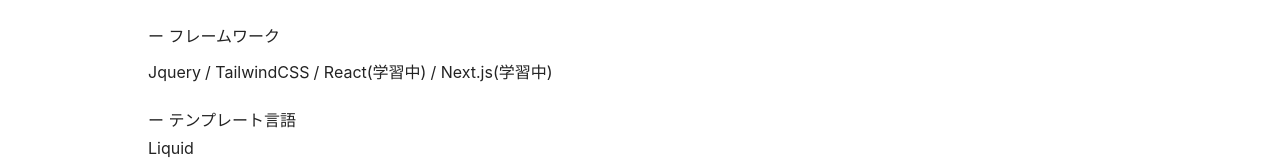
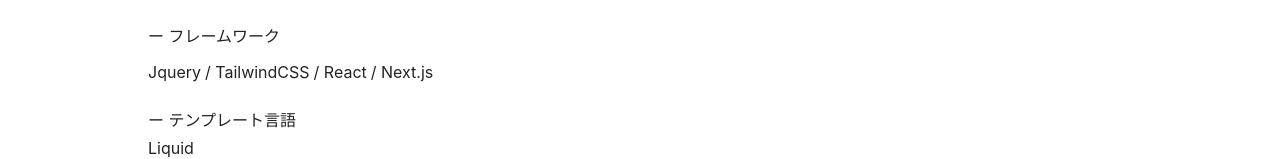
Before and after one commit to ryogaowl/Ryosportfolio, a Next.js app: page /about in a window 1280 px wide. Shown: the part 1192-1351 px from the top of the page. Built offline with nearby package versions, Linux system fonts and the light colour scheme.

Commit message:
✅ aboutページのテキストの更新

```diff
--- a/pages/about.jsx
+++ b/pages/about.jsx
@@ -132,11 +132,11 @@
               </li>
               <li className="before:content-['ー'] md:before:content-['/'] pr-1 ">
                 {" "}
-                React(学習中)
+                React
               </li>
               <li className="before:content-['ー'] md:before:content-['/'] pr-1 ">
                 {" "}
-                Next.js(学習中)
+                Next.js
               </li>
             </ul>
             <br />
```
